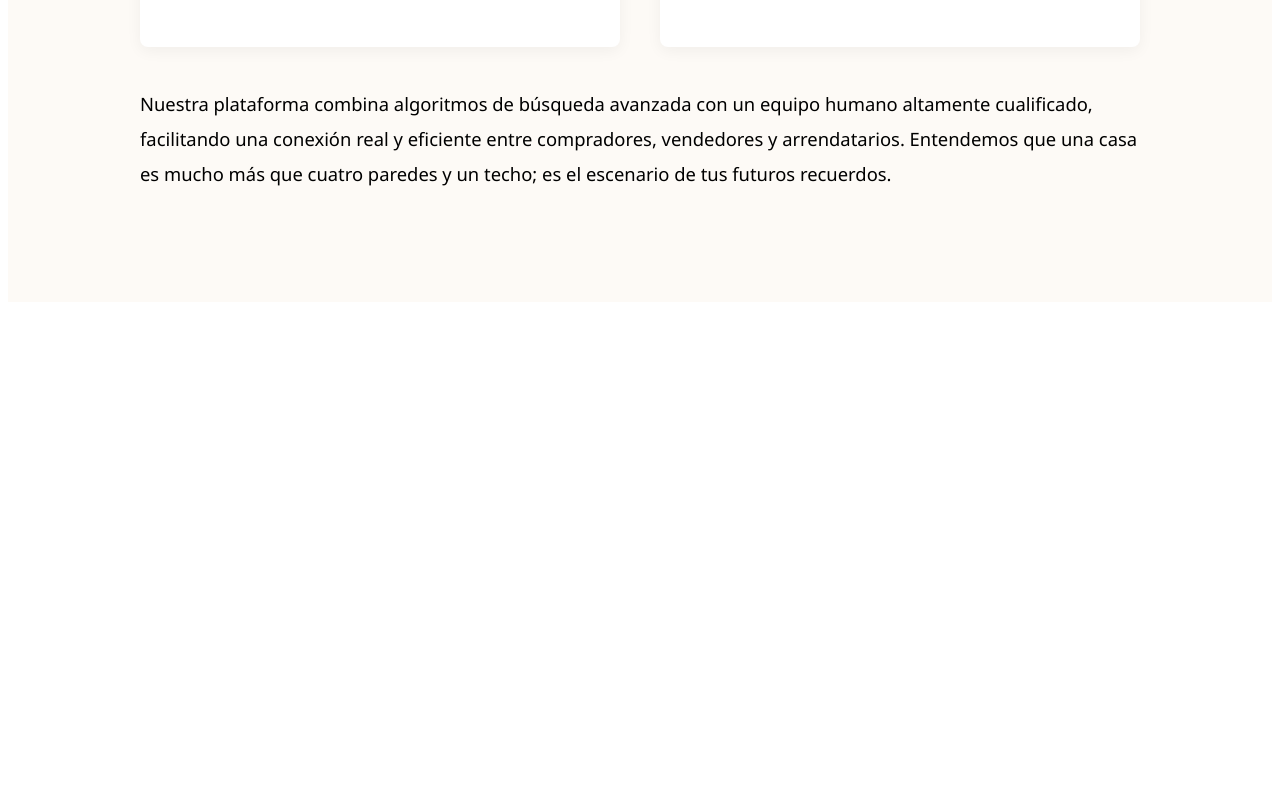
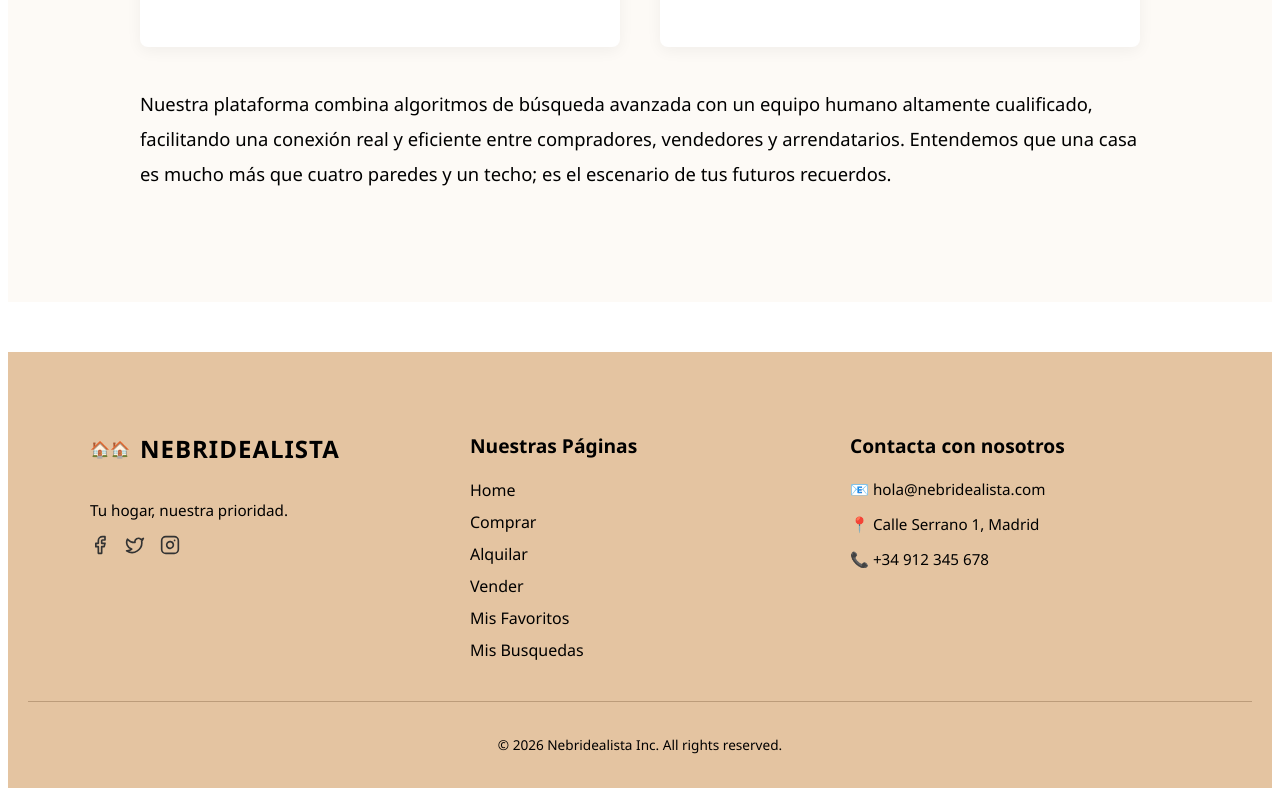
Before and after one commit to Javier-Martin-Marquez/Nebridealista, a React (Vite) app in the folder front/: page / in a window 1280 px wide. Shown: the part 1697-2493 px from the top of the page. Before the commit the page ends 2007 px from the top, so only its background shows below. Built offline with nearby package versions, Linux system fonts and the light colour scheme; no server answers.

Commit message:
Cambios en los componentes
He hecho el footer y he cambiado el houseCard y el header

```diff
--- a/front/package.json
+++ b/front/package.json
@@ -10,6 +10,7 @@
     "preview": "vite preview"
   },
   "dependencies": {
+    "lucide-react": "^0.563.0",
     "react": "^19.2.0",
     "react-dom": "^19.2.0",
     "react-router-dom": "^7.12.0",
--- a/front/src/components/Footer/Footer.css
+++ b/front/src/components/Footer/Footer.css
@@ -0,0 +1,77 @@
+.main-footer {
+  background-color: #e4c4a1; /* Tu color beige de fondo */
+  padding: 60px 20px 20px 20px;
+  margin-top: 50px;
+}
+
+.footer-container {
+  max-width: 1100px;
+  margin: 0 auto;
+  display: grid;
+  grid-template-columns: repeat(3, 1fr);
+  gap: 40px;
+}
+
+.footer-section h3 {
+  margin-bottom: 20px;
+  font-size: 1.2rem;
+  font-weight: bold;
+}
+
+.footer-logo {
+  display: flex;
+  align-items: center;
+  gap: 10px;
+  margin-bottom: 15px;
+}
+
+.footer-brand-name {
+  font-size: 1.5rem;
+  letter-spacing: 1px;
+  font-weight: 800;
+  color: #000;
+}
+
+.footer-tagline {
+  margin-bottom: 15px;
+  font-size: 0.95rem;
+}
+
+/* Redes Sociales con Iconos */
+.footer-socials {
+  display: flex;
+  gap: 15px;
+}
+
+.social-icon {
+  color: #333;
+  transition: transform 0.3s, color 0.3s;
+  display: flex;
+  align-items: center;
+}
+
+.footer-nav {
+  display: flex;
+  flex-direction: column;
+  gap: 10px;
+}
+
+.footer-nav a {
+  text-decoration: none;
+  color: #000;
+  font-weight: 500;
+  transition: color 0.3s;
+}
+
+.contact-info p {
+  margin-bottom: 10px;
+  font-size: 0.95rem;
+}
+
+.footer-bottom {
+  margin-top: 40px;
+  padding-top: 20px;
+  border-top: 1px solid #bc9c7a; /* Un tono más oscuro del beige para la línea */
+  text-align: center;
+  font-size: 0.85rem;
+}
--- a/front/src/components/Footer/Footer.jsx
+++ b/front/src/components/Footer/Footer.jsx
@@ -0,0 +1,57 @@
+import { Link } from 'react-router-dom';
+import { Facebook, Twitter, Instagram } from 'lucide-react';
+import './Footer.css';
+
+function Footer() {
+  return (
+    <footer className="main-footer">
+      <div className="footer-container">
+
+        <div className="footer-section brand-info">
+          <div className="footer-logo">
+            <span className="logo-emoji">🏠🏠</span>
+            <h2 className="footer-brand-name">NEBRIDEALISTA</h2>
+          </div>
+          <p className="footer-tagline">Tu hogar, nuestra prioridad.</p>
+          <div className="footer-socials">
+            <a href="https://facebook.com" target="_blank" rel="noreferrer" className="social-icon">
+              <Facebook size={20} />
+            </a>
+            <a href="https://twitter.com" target="_blank" rel="noreferrer" className="social-icon">
+              <Twitter size={20} />
+            </a>
+            <a href="https://instagram.com" target="_blank" rel="noreferrer" className="social-icon">
+              <Instagram size={20} />
+            </a>
+          </div>
+        </div>
+
+        <div className="footer-section">
+          <h3>Nuestras Páginas</h3>
+          <nav className="footer-nav">
+            <Link to="/">Home</Link>
+            <Link to="/comprar">Comprar</Link>
+            <Link to="/alquilar">Alquilar</Link>
+            <Link to="/vender">Vender</Link>
+            <Link to="/favoritos">Mis Favoritos</Link>
+            <Link to="/busquedas">Mis Busquedas</Link>
+          </nav>
+        </div>
+
+        <div className="footer-section contact-info">
+          <h3>Contacta con nosotros</h3>
+          <p>📧 hola@nebridealista.com</p>
+          <p>📍 Calle Serrano 1, Madrid</p>
+          <p>📞 +34 912 345 678</p>
+        </div>
+
+      </div>
+
+      <div className="footer-bottom">
+        <p>© 2026 Nebridealista Inc. All rights reserved.</p>
+      </div>
+    </footer>
+  );
+}
+
+export default Footer;
--- a/front/src/components/Header/Header.css
+++ b/front/src/components/Header/Header.css
@@ -1,6 +1,6 @@
 .main-header {
 
-  background-color: #e4c4a1;
+  background-color: #E2BD9A;
   /* El tono arena de la imagen */
   padding: 15px 0;
   box-shadow: 0 2px 5px rgba(0, 0, 0, 0.1);
--- a/front/src/components/HouseCard/HouseCard.css
+++ b/front/src/components/HouseCard/HouseCard.css
@@ -1,7 +1,7 @@
 .house-card {
   display: flex;
-  background-color: #e4c4a1;
-  border: 2px solid #3498db;
+  background-color: rgba(226, 189, 154, 0.47);
+  border: 2px solid #000000;
   border-radius: 12px;
   margin: 15px auto;
   width: 95%;
--- a/front/src/pages/Home/Home.jsx
+++ b/front/src/pages/Home/Home.jsx
@@ -3,6 +3,7 @@ import { useNavigate } from 'react-router-dom';
 import Header from '../../components/Header/Header';
 import ActionBox from '../../components/ActionBox/ActionBox';
 import './Home.css';
+import Footer from '../../components/Footer/Footer';
 
 function Home() {
   const navigate = useNavigate();
@@ -70,6 +71,8 @@ function Home() {
           </div>
         </div>
       </section>
+      <Footer/>
+
     </div>
   );
 }
```
Also changed, not shown: 1 other file (tests, documents, lock files or other folders).
